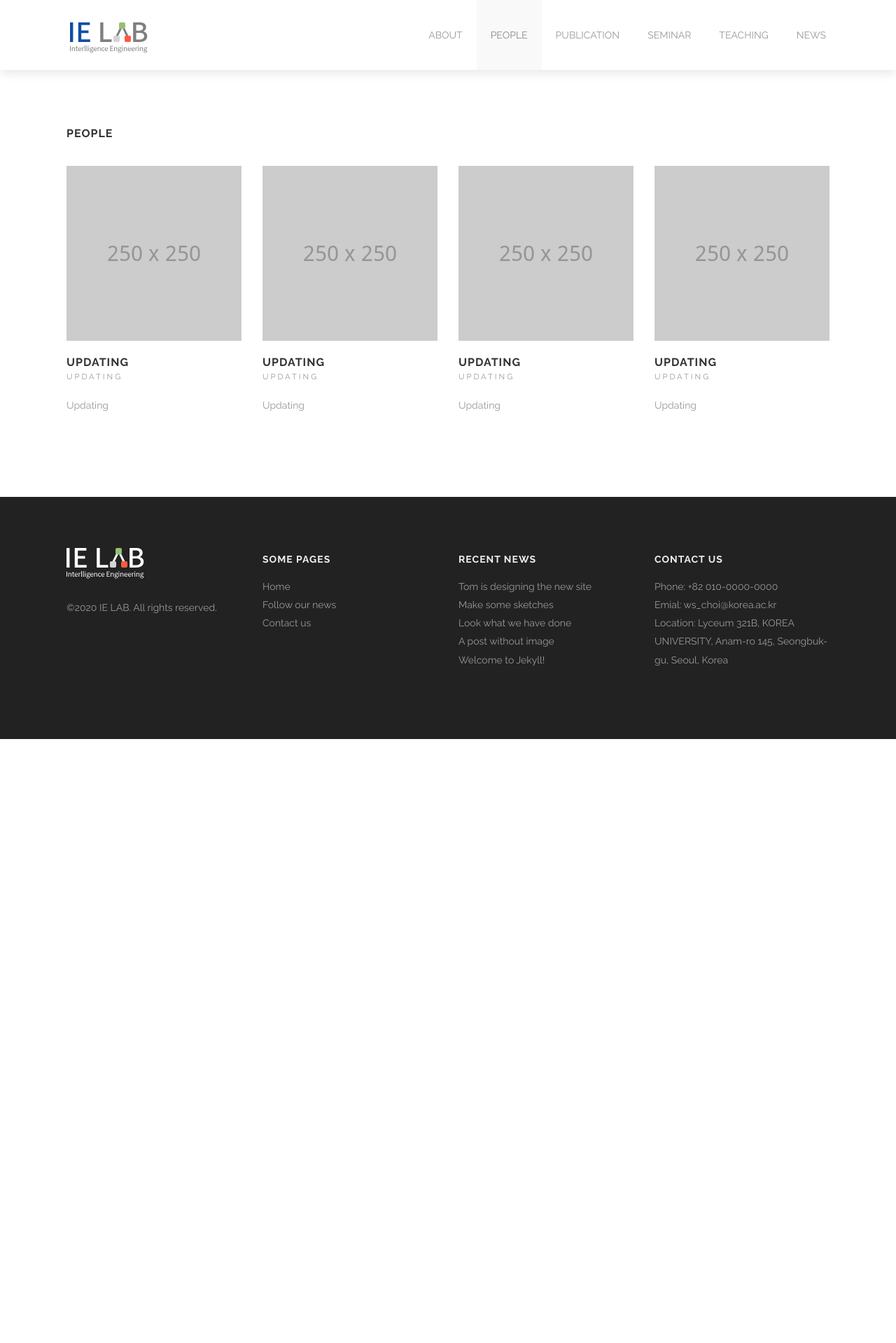
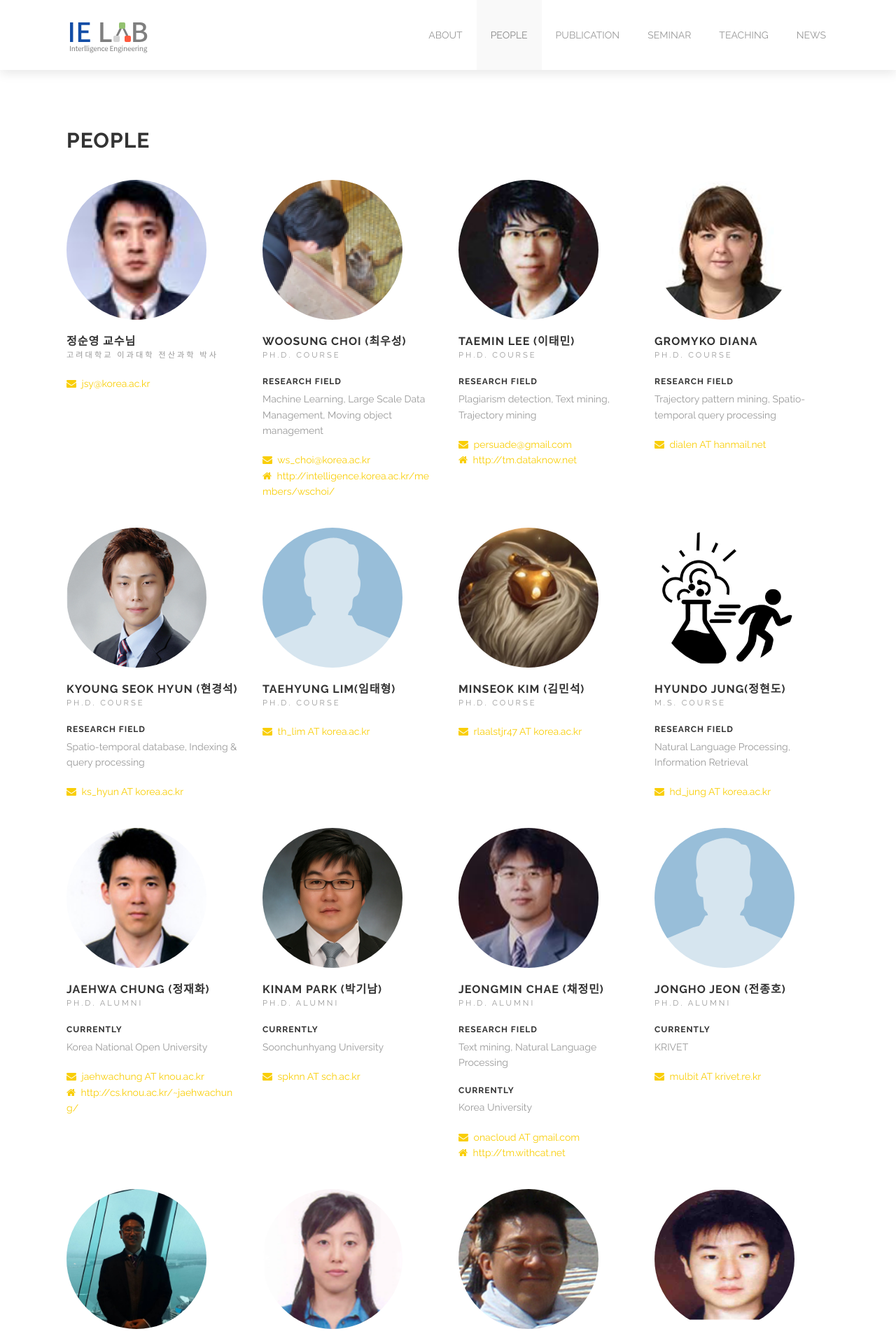
Before and after one commit to kuielab/kuielab.github.io, a Jekyll site: the page built from people.html, in a window 1280 px wide. Shown: the top 1919 px of the page at 70% size. Built offline with Jekyll 4.4.1, drawn with Linux system fonts in a browser that asks for light colours; before the commit the page ends 1056 px from its top, so only the background shows below that; some of the changed text lies outside the part shown.

Commit message:
People 페이지 변경

```diff
--- a/css/style.css
+++ b/css/style.css
@@ -3033,17 +3033,18 @@ body {
   overflow: hidden;
   margin-bottom: 20px;
 }
-.modTeamMember ul {
-  margin: 0;
-}
-.modTeamMember ul li {
-  list-style: none;
-  display: inline-block;
-  margin-right: 8px;
+.modTeamMember h5 {
+  margin-bottom: 5px;
+}
+.modTeamMember desc {
+  line-height: 1.4rem;
+}
+.modTeamMember i {
+  margin-right: 4px;
 }
 .modTeamMember ul i {
-  width: 36px;
-  height: 36px;
+  width: 24px;
+  height: 24px;
   -moz-border-radius: 18px;
   -webkit-border-radius: 18px;
   border-radius: 18px;
@@ -3053,38 +3054,16 @@ body {
   font-size: 1.125rem;
   line-height: 2.5rem;
 }
+.modTeamMember .avatar {
+  border-radius: 999px;
+  width: 200px;
+  height: 200px;
+}
+.modTeamMember .link a {
+  word-break: break-all;
+}
 .modTeamMember img {
   width: 100%;
-}
-.modTeamMember .overlay {
-  opacity: 0;
-  background-color: rgba(255, 255, 255, 0.9);
-  text-align: center;
-  vertical-align: middle;
-  width: 100%;
-  height: 100%;
-  position: absolute;
-  top: 100%;
-}
-.modTeamMember .overlay .intro {
-  position: relative;
-  top: 50%;
-  margin-top: -60px;
-}
-.modTeamMember .overlay h3 {
-  margin-bottom: 10px;
-}
-.modTeamMember .overlay p {
-  font-style: italic;
-  margin-bottom: 30px;
-}
-.modTeamMember .member:hover .overlay {
-  opacity: 1;
-  -moz-transition-duration: 0.5s;
-  -o-transition-duration: 0.5s;
-  -webkit-transition-duration: 0.5s;
-  transition-duration: 0.5s;
-  top: 0;
 }
 
 .modTeamMember.style-2 h3 {
@@ -3369,41 +3348,8 @@ body {
   margin-bottom: 10px;
 }
 @media only screen and (max-width: 60em) {
-  .modTeamMember .overlay {
-    opacity: 1;
-    background-color: rgba(255, 255, 255, 0.8);
-    top: 0;
-  }
-  .modTeamMember .overlay .intro {
-    width: 100%;
-    height: 100%;
-    position: absolute;
-    top: 60%;
-  }
-  .modTeamMember .overlay h3 {
-    margin-bottom: 3px;
-  }
-  .modTeamMember .overlay p {
-    margin-bottom: 10px;
-  }
-  .modTeamMember ul i {
-    width: 24px;
-    height: 24px;
-    -moz-border-radius: 12px;
-    -webkit-border-radius: 12px;
-    border-radius: 12px;
-    font-size: 1rem;
-    line-height: 1.8rem;
-  }
-
-  .modTeamMember.style-2 .overlay {
-    background-color: rgba(255, 255, 255, 0.7);
-  }
-  .modTeamMember.style-2 .overlay ul.socials {
-    position: absolute;
-    width: 100%;
-    top: 50%;
-    margin-top: -18px;
+  .modTeamMember {
+    text-align: center;
   }
 
   .parallax {
--- a/people.html
+++ b/people.html
@@ -26,76 +26,157 @@ testimonials:
     avatar: images/@stock/author-avatar-3.png
 
 members:
-  - name: Updating
-    position: Updating
-    desc: Updating
-    avatar: images/@stock/member-1.jpg
-    socials:
-      - icon_class: fa fa-twitter
-        url: http://twitter.com
-      - icon_class: fa fa-facebook
-        url: http://facebook.com
-  - name: Updating
-    position: Updating
-    desc: Updating
-    avatar: images/@stock/member-1.jpg
-    socials:
-      - icon_class: fa fa-twitter
-        url: http://twitter.com
-      - icon_class: fa fa-facebook
-        url: http://facebook.com
-  - name: Updating
-    position: Updating
-    desc: Updating
-    avatar: images/@stock/member-1.jpg
-    socials:
-      - icon_class: fa fa-twitter
-        url: http://twitter.com
-      - icon_class: fa fa-facebook
-        url: http://facebook.com
-  - name: Updating
-    position: Updating
-    desc: Updating
-    avatar: images/@stock/member-1.jpg
-    socials:
-      - icon_class: fa fa-twitter
-        url: http://twitter.com
-      - icon_class: fa fa-facebook
-        url: http://facebook.com
+  - name: 정순영 교수님
+    position: 고려대학교 이과대학 전산과학 박사
+    avatar: images/avatar/sunyoung-jeong.jpg
+    email: jsy@korea.ac.kr
+  - name: Woosung Choi (최우성)
+    position: PH.D. Course
+    research: Machine Learning, Large Scale Data Management, Moving object management
+    avatar: images/avatar/woosung-choi.jpg
+    email: ws_choi@korea.ac.kr
+    blog: http://intelligence.korea.ac.kr/members/wschoi/
+  - name: Taemin Lee (이태민)
+    position: PH.D. Course
+    research: Plagiarism detection, Text mining, Trajectory mining
+    avatar: images/avatar/taemin-lee.jpg
+    email: persuade@gmail.com
+    blog: http://tm.dataknow.net
+  - name: Gromyko Diana
+    position: PH.D. Course
+    research: Trajectory pattern mining, Spatio-temporal query processing
+    avatar: images/avatar/gromyko-diana.png
+    email: dialen AT hanmail.net
+  - name: Kyoung Seok Hyun (현경석)
+    position: PH.D. Course
+    research: Spatio-temporal database, Indexing & query processing
+    avatar: images/avatar/kyoungseok-hyun.png
+    email: ks_hyun AT korea.ac.kr
+  - name: TaeHyung Lim(임태형)
+    position: PH.D. Course
+    avatar: images/avatar/noface.png
+    email: th_lim AT korea.ac.kr
+  - name: MinSeok Kim (김민석)
+    position: PH.D. Course
+    avatar: images/avatar/minseok-kim.jpg
+    email: rlaalstjr47 AT korea.ac.kr
+  - name: HyunDo Jung(정현도)
+    position: M.S. Course
+    research: Natural Language Processing, Information Retrieval
+    avatar: images/avatar/hyundo-jung.png
+    email: hd_jung AT korea.ac.kr
+  - name: Jaehwa Chung (정재화)
+    position: PH.D. Alumni
+    currently: Korea National Open University
+    avatar: images/avatar/jaehwa-chung.jpg
+    email: jaehwachung AT knou.ac.kr
+    blog: http://cs.knou.ac.kr/~jaehwachung/
+  - name: Kinam Park (박기남)
+    position: PH.D. Alumni
+    currently: Soonchunhyang University
+    avatar: images/avatar/kinam-park.png
+    email: spknn AT sch.ac.kr
+  - name: Jeongmin Chae (채정민)
+    position: PH.D. Alumni
+    research: Text mining, Natural Language Processing
+    currently: Korea University
+    avatar: images/avatar/jeongmin-chae.png
+    email: onacloud AT gmail.com
+    blog: http://tm.withcat.net
+  - name: Jongho Jeon (전종호)
+    position: PH.D. Alumni
+    currently: KRIVET
+    avatar: images/avatar/noface.png
+    email: mulbit AT krivet.re.kr
+  - name: Jeongmin Kang (강정민)
+    position: PH.D. Alumni
+    currently: ETRI
+    avatar: images/avatar/jeongmin-kang.jpg
+    email: ws_choi@korea.ac.kr
+  - name: Younghee Jung (정영희)
+    position: PH.D. Alumni
+    research: Text mining, Question/Answering System
+    avatar: images/avatar/younghee-jung.png
+    email: coolof AT nate.com
+  - name: KyoungHo Jung (정경호)
+    position: PH.D. Alumni
+    research: Mobile Database Management
+    avatar: images/avatar/kyoungho-jung.png
+    email: kyounghjung AT naver.com
+  - name: Hongjun Jang (장홍준)
+    position: PH.D. Alumni
+    research: Large Scale Data Management, Spatial Databases
+    avatar: images/avatar/hongjun-jang.png
+    email: jhjsun AT naver.com
+    blog: http://cafe.naver.com/sharingjava
+  - name: JeongEun Kim (김정은)
+    position: PH.D. Alumni
+    avatar: images/avatar/noface.png
+    email: marite76 AT korea.ac.kr
+  - name: JeongIm Choi (최정임)
+    position: M.S. Alumni
+    currently: Korea University
+    avatar: images/avatar/noface.png
+    blog: http://intelligence.korea.ac.kr/members/wschoi/
+  - name: SeungEun Lee (이승은)
+    position: M.S. Alumni
+    currently: Kookmin Bank
+    avatar: images/avatar/noface.png
+  - name: JongHyeon Min(민종현)
+    position: M.S. Alumni
+    research: Machine Learning (Deep Learning), Data Mining, Big Data Analytics&Processing, Time Series Analysis
+    avatar: images/avatar/noface.png
+    email: jh_m AT korea.ac.kr
+  - name: KwangMin Lee (이광민)
+    position: M.S. Alumni
+    avatar: images/avatar/noface.png
+    email: kwangmin78 AT korea.ac.kr
 ---
 
 <div class="full">
   <div class="row">
     <div class="large-12 columns">
-      <h3>People</h3>
+      <h2>People</h2>
       <div class="spacing"></div>
     </div>
   </div>
+  {% for member in page.members %} {% assign remainder = forloop.index | modulo:
+  4 %} {% if remainder == 1 %}
   <div class="row">
-    {% for member in page.members %}
-    <div class="small-6 medium-3 large-3 columns">
+    {% endif %}
+    <div class="small-12 medium-3 large-3 columns">
       <div class="mod modTeamMember style-2">
         <div class="member">
           <img class="avatar" alt="" src="{{site.url}}/{{member.avatar}}" />
-          <div class="overlay">
-            <ul class="socials">
-              {% for social in member.socials %}
-              <li>
-                <a href="{{social.url}}">
-                  <i class="{{social.icon_class}}"></i>
-                </a>
-              </li>
-              {% endfor %}
-            </ul>
-          </div>
         </div>
         <h3>{{member.name}}</h3>
         <p class="position">{{member.position}}</p>
-        <p>{{member.desc}}</p>
+        {% if member.research %}
+        <h5>Research Field</h5>
+        <p class="desc">{{member.research}}</p>
+        {% endif %} {% if member.currently %}
+        <h5>Currently</h5>
+        <p class="desc">{{member.currently}}</p>
+        {% endif %} {% if member.email %}
+        <div class="link">
+          <a href="mailto:{{member.email}}">
+            <i class="icon fa fa-envelope"></i>
+            {{member.email}}
+          </a>
+        </div>
+        {% endif %}{% if member.blog %}
+        <div class="link">
+          <a href="mailto:{{member.blog}}">
+            <i class="icon fa fa-home"></i>
+            {{member.blog}}
+          </a>
+        </div>
+        {% endif %}
         <div class="two spacing"></div>
       </div>
     </div>
-    {% endfor %}
+    {% if remainder == 0 %}
   </div>
+  {% endif %} {% endfor %}
   <div class="three spacing"></div>
 </div>
```
Also changed, not shown: images/avatar/gromyko-diana.png (added), images/avatar/hongjun-jang.png (added), images/avatar/hyundo-jung.png (added), images/avatar/jaehwa-chung.jpg (added), images/avatar/jeongmin-chae.png (added), images/avatar/jeongmin-kang.jpg (added), images/avatar/kinam-park.png (added), images/avatar/kyoungho-jung.png (added), images/avatar/kyoungseok-hyun.png (added), images/avatar/minseok-kim.jpg (added), images/avatar/noface.png (added), images/avatar/sunyoung-jeong.jpg (added), images/avatar/taemin-lee.jpg (added), images/avatar/woosung-choi.jpg (added), 1 more files.
